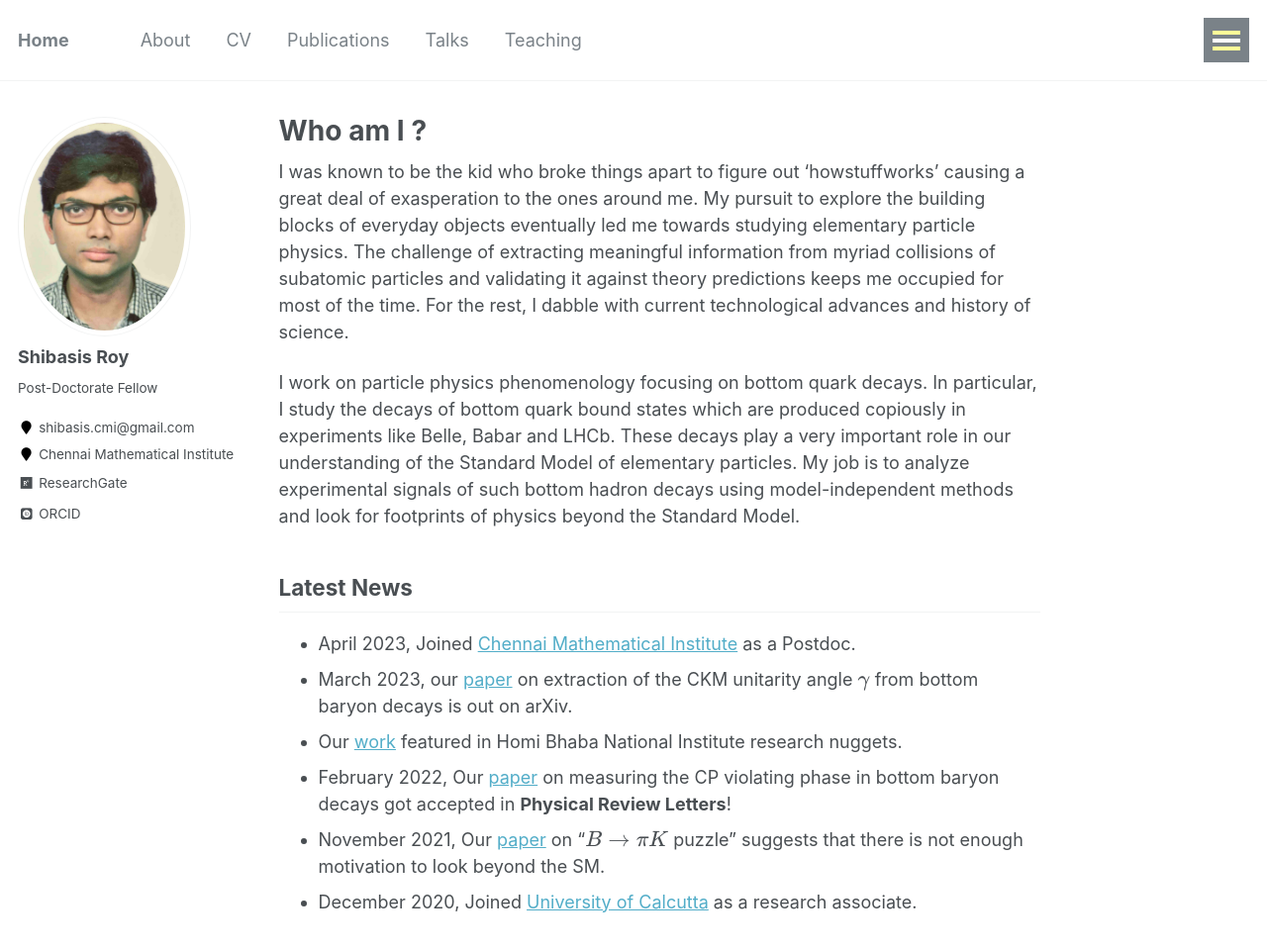
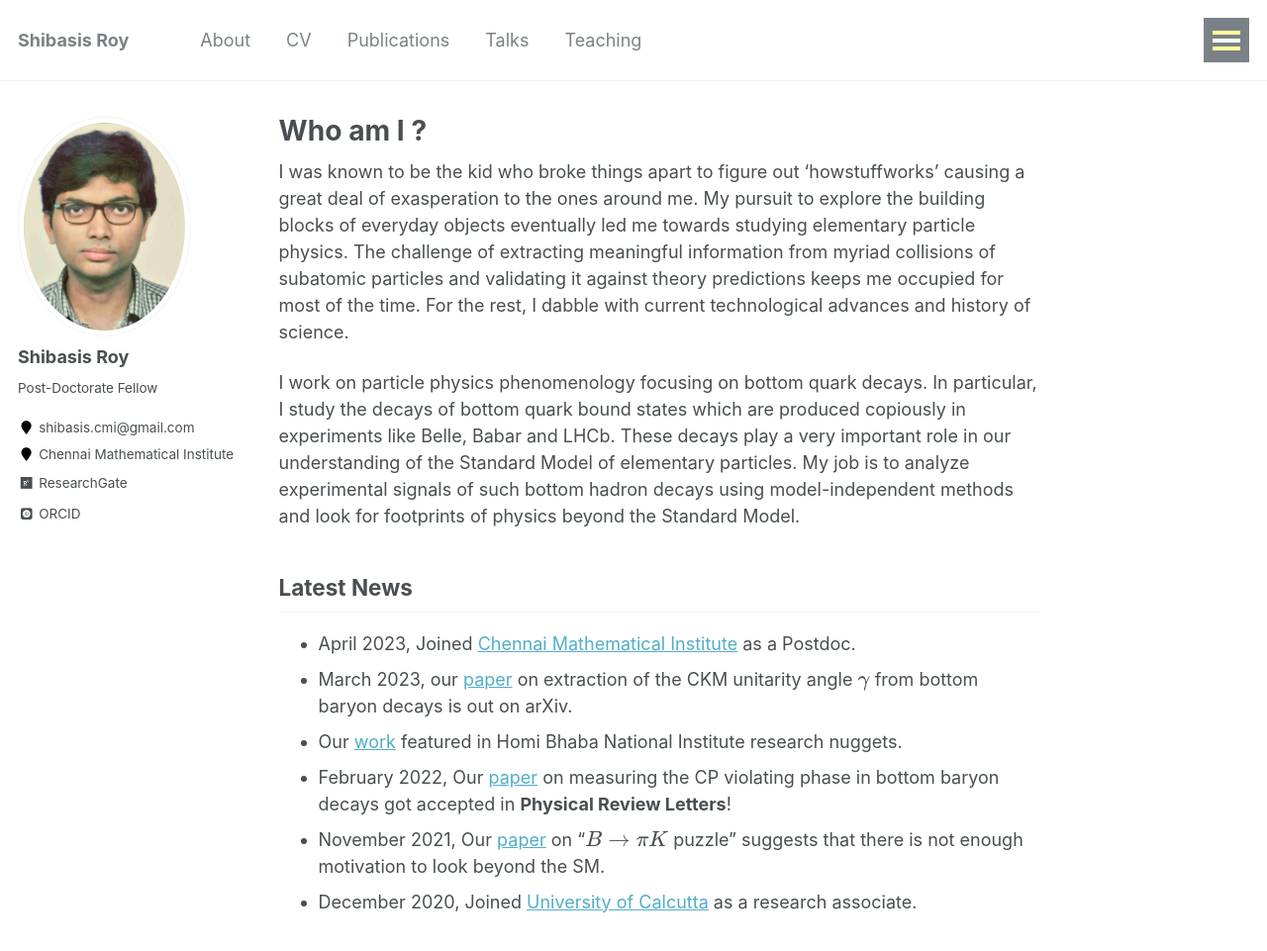
Before and after one commit to shibasisr/shibasisr.github.io, a Jekyll site: the page built from _pages/home.md, in a window 1280 px wide and 1132 px high. Shown: the top 961 px of the window at 99% size. Built offline with Jekyll 4.4.1, drawn with Linux system fonts in a browser that asks for light colours; some web fonts are replaced; a script bundle is joined from its source files by our own code; library files that are not in the unit come from our copies; formulas are drawn with MathJax 3.

Commit message:
Update _config.yml

```diff
--- a/_config.yml
+++ b/_config.yml
@@ -7,9 +7,9 @@
 
 # Site Settings
 locale                   : "en-US"
-title                    : "Home"
+title                    : "Shibasis Roy"
 title_separator          : "-"
-name                     : &name "Shibasis Roy"
+name                     : &name "Home"
 description              : &description "Researcher"
 url                      : https://shibasisr.github.io
 baseurl                  : "" # the subpath of your site, e.g. "/blog"
```
